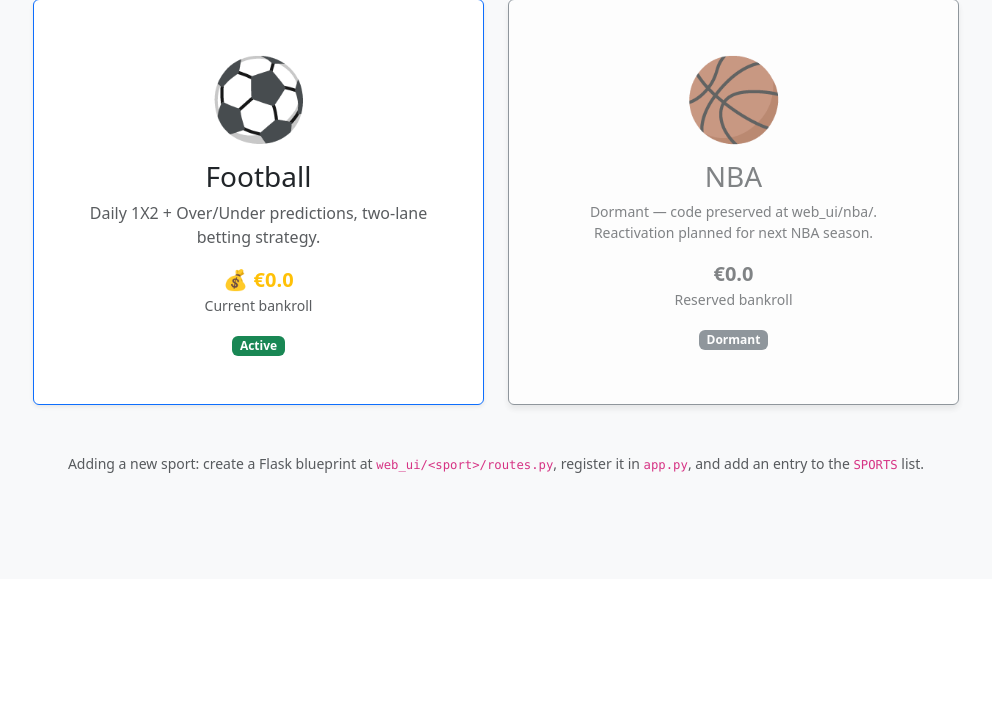
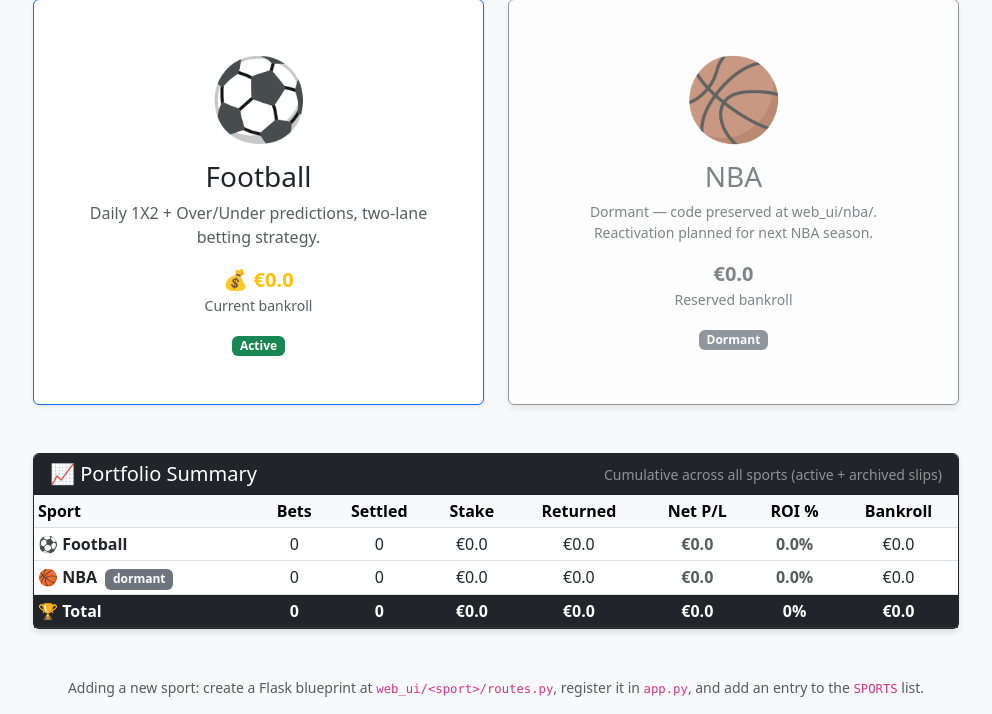
Before and after one commit to tcharos/AI-Powered-Sports-Predictions, a Flask app: page / in a window 1280 px wide. Shown: the part 221-935 px from the top of the page, without its empty margins (144-1136 px from the left). Before the commit the page ends 694 px from the top, so only its background shows below. Run offline with Flask 3, Linux system fonts and the light colour scheme.

Commit message:
feat(ui): per-sport label on Strategy Comparison + portfolio summary on landing
Two clarity improvements that land cleanly now that the bankroll
refactor isolates sports:

- Strategy Comparison header on /<sport>/betting now reads
  "📊 Strategy Comparison · <Sport> (cumulative)" instead of just
  "(cumulative)". Removes the ambiguity of which sport's slips the
  table is showing — important once a second sport reactivates.

- New Portfolio Summary table on the landing page. One row per sport
  (Bets / Settled / Stake / Returned / Net P/L / ROI % / Bankroll)
  plus a Total row. Lets you see overall paper-trading performance
  without clicking into each sport's page.

Refactor
- Extracted compute_sport_summary(bets_dir) and _load_slip(filepath)
  out of /football/betting into module-scope functions. Both routes
  (betting_page + landing) now use the same aggregator, eliminating
  duplication. NBA reactivation just needs to call
  compute_sport_summary(nba_bets_dir).
- Added 'bets_dir' to each entry in the SPORTS list so the landing
  route knows where each sport's slips live without hardcoding.

Co-Authored-By: Claude Opus 4.7 <noreply@anthropic.com>

```diff
--- a/web_ui/app.py
+++ b/web_ui/app.py
@@ -26,9 +26,11 @@ NBA_TASKS = {}  # kept as empty stub so /status responses don't break
 # to True, uncomment the import + register_blueprint call further down, and
 # the landing page card automatically becomes a working link.
 SPORTS = [
-    {'slug': 'football', 'label': 'Football',  'icon': '⚽', 'active': True,
+    {'slug': 'football', 'label': 'Football', 'icon': '⚽', 'active': True,
+     'bets_dir': 'output',
      'tagline': 'Daily 1X2 + Over/Under predictions, two-lane betting strategy.'},
-    {'slug': 'nba',      'label': 'NBA',       'icon': '🏀', 'active': False,
+    {'slug': 'nba',      'label': 'NBA',      'icon': '🏀', 'active': False,
+     'bets_dir': 'output_basketball',
      'tagline': 'Dormant — code preserved at web_ui/nba/. Reactivation planned for next NBA season.'},
 ]
 
@@ -730,34 +732,48 @@ def place_bets():
     except Exception as e:
         return jsonify({'error': str(e)}), 500
 
-@football_bp.route('/betting')
-def betting_page():
-    def _load_slip(filepath):
-        try:
-            with open(filepath, 'r') as fh:
-                data = json.load(fh)
-        except (OSError, json.JSONDecodeError):
-            return None
-        data['filename'] = os.path.basename(filepath)
-        if 'total_stake' not in data:
-            data['total_stake'] = sum(float(b.get('stake_units', 0)) for b in data.get('bets', []))
-        if 'total_return' not in data:
-            data['total_return'] = (
-                data.get('total_stake', 0) + data.get('pnl', 0)
-                if data.get('status') == 'CLOSED' else 0.0
-            )
-        return data
+def _load_slip(filepath):
+    """Load a single bets_*.json with backfilled fields."""
+    try:
+        with open(filepath, 'r') as fh:
+            data = json.load(fh)
+    except (OSError, json.JSONDecodeError):
+        return None
+    data['filename'] = os.path.basename(filepath)
+    if 'total_stake' not in data:
+        data['total_stake'] = sum(float(b.get('stake_units', 0)) for b in data.get('bets', []))
+    if 'total_return' not in data:
+        data['total_return'] = (
+            data.get('total_stake', 0) + data.get('pnl', 0)
+            if data.get('status') == 'CLOSED' else 0.0
+        )
+    return data
 
-    # Visible history: only ACTIVE slips (not archived)
+
+def compute_sport_summary(bets_dir):
+    """
+    Aggregate stats for one sport from its bets directory.
+    Reads ACTIVE slips (bets_dir/bets_*.json) AND ARCHIVED slips
+    (bets_dir/history/bets_*.json) so soft-deleted slips still count.
+
+    Returns: {
+        'history': [active slips, sorted desc by date],
+        'lane_stats': {lane: {bets, settled, won, lost, void, stake,
+                              returned, pnl, win_rate, roi}},
+        'totals': {bets, settled, stake, returned, pnl, roi},
+    }
+    """
+    abs_dir = bets_dir if os.path.isabs(bets_dir) else os.path.join(PROJECT_ROOT, bets_dir)
+    history_dir = os.path.join(abs_dir, 'history')
+
     history = []
-    for f in glob.glob(os.path.join(OUTPUT_DIR, "bets_*.json")):
+    for f in glob.glob(os.path.join(abs_dir, "bets_*.json")):
         s = _load_slip(f)
         if s: history.append(s)
     history.sort(key=lambda x: x.get('date', ''), reverse=True)
 
-    # Cumulative comparison: ACTIVE + ARCHIVED slips. Soft-delete must not erase history.
     archived_slips = []
-    for f in glob.glob(os.path.join(HISTORY_DIR, "bets_*.json")):
+    for f in glob.glob(os.path.join(history_dir, "bets_*.json")):
         s = _load_slip(f)
         if s: archived_slips.append(s)
 
@@ -783,7 +799,6 @@ def betting_page():
             s['settled'] += 1
             if result == 'WON' or status == 'WON':
                 s['won'] += 1
-                # On win, returned = stake + pnl (which equals stake * odd)
                 s['returned'] += stake + float(bet.get('pnl', 0))
                 s['pnl'] += float(bet.get('pnl', 0))
             elif result == 'LOST' or status == 'LOST':
@@ -791,21 +806,35 @@ def betting_page():
                 s['pnl'] += float(bet.get('pnl', -stake))
             else:  # VOID
                 s['void'] += 1
-                s['returned'] += stake  # stake refunded
+                s['returned'] += stake
 
-    # Derived metrics
     for lane, s in lane_stats.items():
         decided = s['won'] + s['lost']
-        s['win_rate'] = (s['won'] / decided * 100) if decided > 0 else 0.0
-        s['roi'] = (s['pnl'] / s['stake'] * 100) if s['stake'] > 0 else 0.0
-        # Round for display
+        s['win_rate'] = round((s['won'] / decided * 100) if decided > 0 else 0.0, 1)
+        s['roi'] = round((s['pnl'] / s['stake'] * 100) if s['stake'] > 0 else 0.0, 1)
         s['stake'] = round(s['stake'], 2)
         s['returned'] = round(s['returned'], 2)
         s['pnl'] = round(s['pnl'], 2)
-        s['win_rate'] = round(s['win_rate'], 1)
-        s['roi'] = round(s['roi'], 1)
 
-    return render_template('betting.html', history=history, lane_stats=lane_stats)
+    totals = {
+        'bets': sum(s['bets'] for s in lane_stats.values()),
+        'settled': sum(s['settled'] for s in lane_stats.values()),
+        'stake': round(sum(s['stake'] for s in lane_stats.values()), 2),
+        'returned': round(sum(s['returned'] for s in lane_stats.values()), 2),
+        'pnl': round(sum(s['pnl'] for s in lane_stats.values()), 2),
+    }
+    totals['roi'] = round((totals['pnl'] / totals['stake'] * 100) if totals['stake'] > 0 else 0.0, 1)
+
+    return {'history': history, 'lane_stats': lane_stats, 'totals': totals}
+
+
+@football_bp.route('/betting')
+def betting_page():
+    summary = compute_sport_summary(OUTPUT_DIR)
+    return render_template('betting.html',
+                           history=summary['history'],
+                           lane_stats=summary['lane_stats'],
+                           sport_label='Football')
 
 # Update Server Routes logic...
 @football_bp.route('/live_analysis', methods=['POST'])
@@ -1156,8 +1185,15 @@ def inject_sports():
 # --- Sport-agnostic landing page ---
 @app.route('/')
 def landing():
-    """Sport picker. Active sports link to their dashboards; dormant sports show greyed out."""
-    return render_template('landing.html')
+    """Sport picker + portfolio summary. Active sports link to their dashboards.
+    Per-sport stats are aggregated from each sport's bets directory (active +
+    archived slips), so the portfolio totals stay correct after soft-deletes."""
+    sport_summaries = {}
+    for sport in SPORTS:
+        bets_dir = sport.get('bets_dir')
+        if bets_dir:
+            sport_summaries[sport['slug']] = compute_sport_summary(bets_dir)['totals']
+    return render_template('landing.html', sport_summaries=sport_summaries)
 
 
 # Register sport blueprints after their routes have been defined.
--- a/web_ui/templates/betting.html
+++ b/web_ui/templates/betting.html
@@ -7,8 +7,8 @@
         <!-- LANE COMPARISON TABLE -->
         <div class="card border-dark mb-4">
             <div class="card-header bg-dark text-white d-flex justify-content-between align-items-center">
-                <h4 class="mb-0">📊 Strategy Comparison (cumulative)</h4>
-                <small class="text-white-50">Tagged bets across all historical slips</small>
+                <h4 class="mb-0">📊 Strategy Comparison · {{ sport_label|default('') }} <small class="text-white-50">(cumulative)</small></h4>
+                <small class="text-white-50">Tagged bets across all historical slips for this sport</small>
             </div>
             <div class="card-body p-0">
                 <table class="table table-sm mb-0 align-middle text-center">
--- a/web_ui/templates/landing.html
+++ b/web_ui/templates/landing.html
@@ -45,6 +45,76 @@
             {% endfor %}
         </div>
 
+        {% if sport_summaries %}
+        <div class="card mt-5 border-dark">
+            <div class="card-header bg-dark text-white d-flex justify-content-between align-items-center">
+                <h5 class="mb-0">📈 Portfolio Summary</h5>
+                <small class="text-white-50">Cumulative across all sports (active + archived slips)</small>
+            </div>
+            <div class="card-body p-0">
+                <table class="table table-sm mb-0 align-middle text-center">
+                    <thead class="table-light">
+                        <tr>
+                            <th class="text-start">Sport</th>
+                            <th>Bets</th>
+                            <th>Settled</th>
+                            <th>Stake</th>
+                            <th>Returned</th>
+                            <th>Net P/L</th>
+                            <th>ROI %</th>
+                            <th>Bankroll</th>
+                        </tr>
+                    </thead>
+                    <tbody>
+                        {% set ns = namespace(total_bets=0, total_settled=0, total_stake=0.0, total_returned=0.0, total_pnl=0.0, total_bankroll=0.0) %}
+                        {% for sport in sports %}
+                        {% set s = sport_summaries.get(sport.slug, {'bets':0,'settled':0,'stake':0,'returned':0,'pnl':0,'roi':0}) %}
+                        {% set br = bankrolls.get(sport.slug, 0.0) %}
+                        {% set ns.total_bets = ns.total_bets + s.bets %}
+                        {% set ns.total_settled = ns.total_settled + s.settled %}
+                        {% set ns.total_stake = ns.total_stake + s.stake %}
+                        {% set ns.total_returned = ns.total_returned + s.returned %}
+                        {% set ns.total_pnl = ns.total_pnl + s.pnl %}
+                        {% set ns.total_bankroll = ns.total_bankroll + br %}
+                        <tr class="{{ '' if sport.active else 'text-muted' }}">
+                            <td class="text-start">
+                                {{ sport.icon }} <strong>{{ sport.label }}</strong>
+                                {% if not sport.active %}<span class="badge bg-secondary ms-1">dormant</span>{% endif %}
+                            </td>
+                            <td>{{ s.bets }}</td>
+                            <td>{{ s.settled }}</td>
+                            <td>€{{ s.stake }}</td>
+                            <td>€{{ s.returned }}</td>
+                            <td class="fw-bold {{ 'text-success' if s.pnl > 0 else ('text-danger' if s.pnl < 0 else 'text-muted') }}">
+                                {{ '+' if s.pnl > 0 else '' }}€{{ s.pnl }}
+                            </td>
+                            <td class="fw-bold {{ 'text-success' if s.roi > 0 else ('text-danger' if s.roi < 0 else 'text-muted') }}">
+                                {{ '+' if s.roi > 0 else '' }}{{ s.roi }}%
+                            </td>
+                            <td>€{{ br|round(2) }}</td>
+                        </tr>
+                        {% endfor %}
+                        {% set portfolio_roi = (ns.total_pnl / ns.total_stake * 100) if ns.total_stake > 0 else 0 %}
+                        <tr class="table-dark fw-bold">
+                            <td class="text-start">🏆 Total</td>
+                            <td>{{ ns.total_bets }}</td>
+                            <td>{{ ns.total_settled }}</td>
+                            <td>€{{ ns.total_stake|round(2) }}</td>
+                            <td>€{{ ns.total_returned|round(2) }}</td>
+                            <td class="{{ 'text-success' if ns.total_pnl > 0 else ('text-danger' if ns.total_pnl < 0 else '') }}">
+                                {{ '+' if ns.total_pnl > 0 else '' }}€{{ ns.total_pnl|round(2) }}
+                            </td>
+                            <td class="{{ 'text-success' if portfolio_roi > 0 else ('text-danger' if portfolio_roi < 0 else '') }}">
+                                {{ '+' if portfolio_roi > 0 else '' }}{{ portfolio_roi|round(1) }}%
+                            </td>
+                            <td>€{{ ns.total_bankroll|round(2) }}</td>
+                        </tr>
+                    </tbody>
+                </table>
+            </div>
+        </div>
+        {% endif %}
+
         <div class="text-center mt-5">
             <p class="text-muted small">
                 Adding a new sport: create a Flask blueprint at <code>web_ui/&lt;sport&gt;/routes.py</code>,
```
